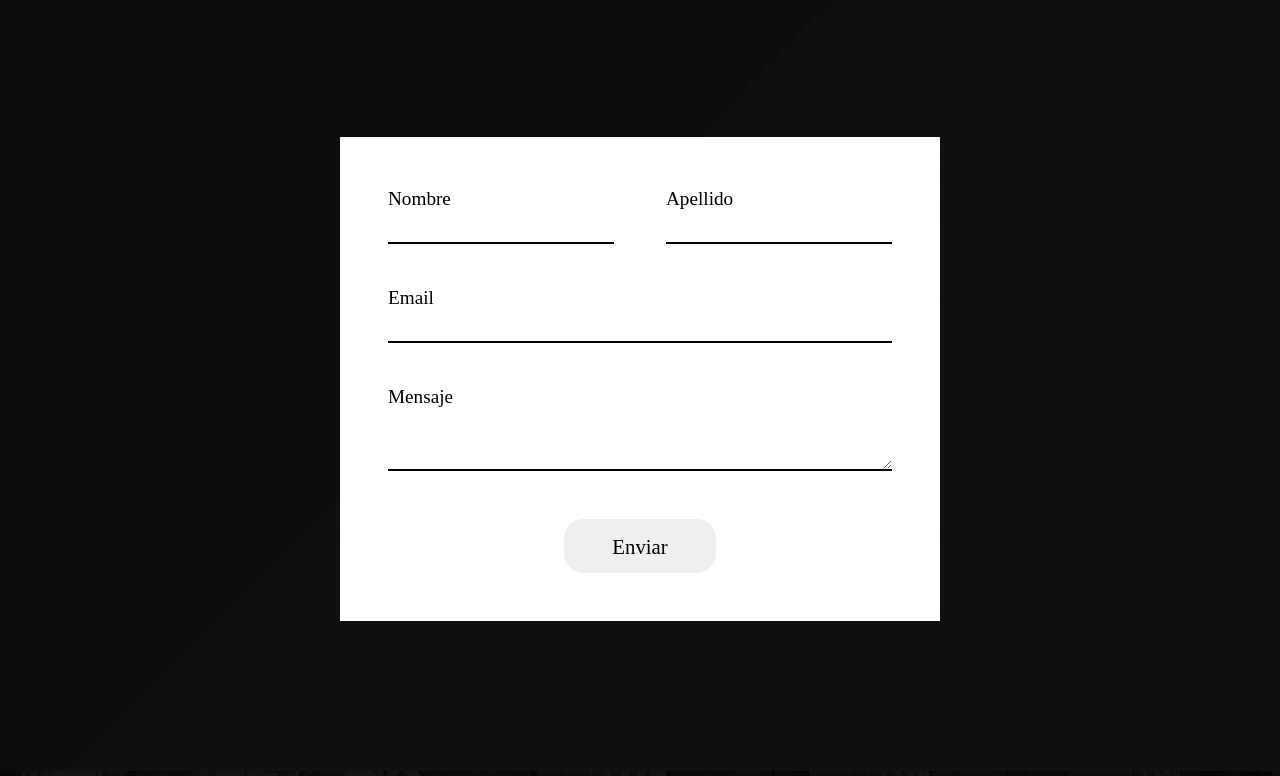
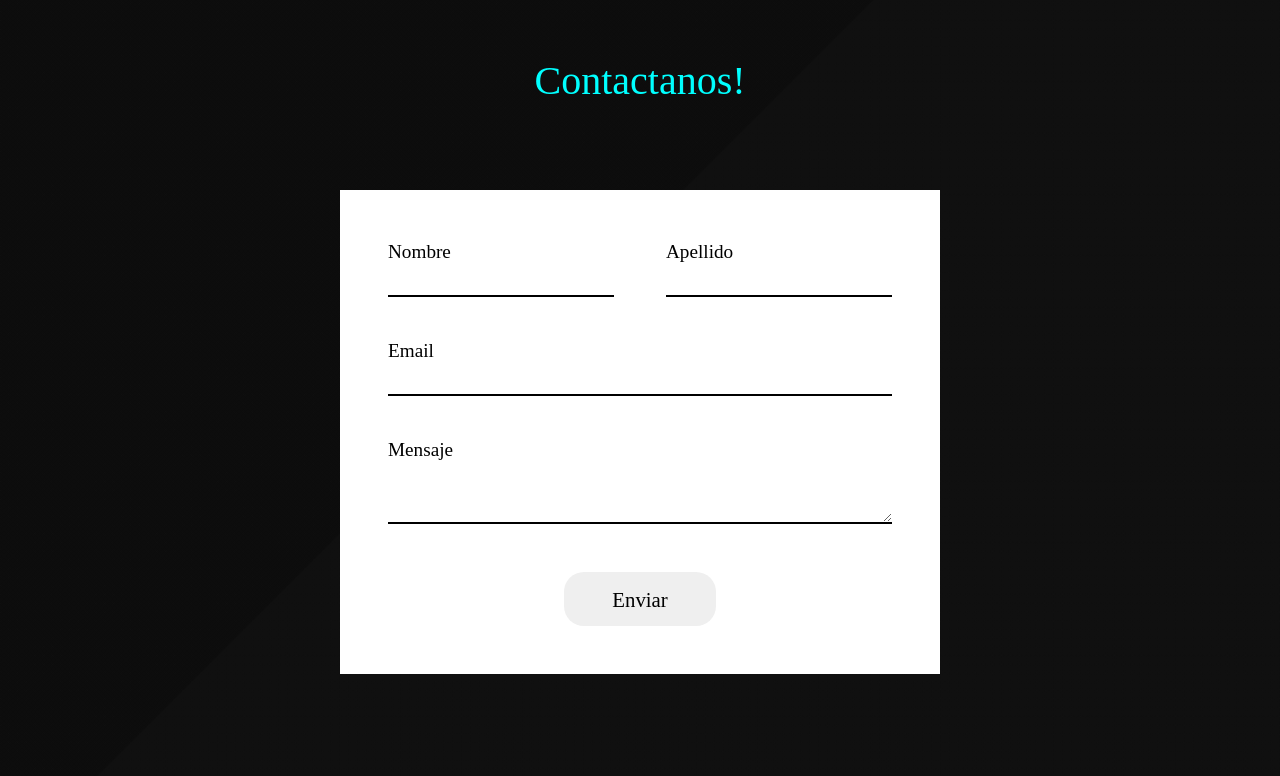
Before and after one commit to NicLen17/Individual-2, a plain HTML site: page index.html in a window 1280 px wide. Shown: the part 3224-4000 px from the top of the page. Drawn offline with nearby package versions, Linux system fonts and the light colour scheme.

Commit message:
Cambio de titulo y agregado de texto

```diff
--- a/index.html
+++ b/index.html
@@ -25,7 +25,7 @@
         rel="style.css">
         <link rel="shortcut icon" href="./img/icon.png" type="image/x-icon">
 
-    <title>Infomax</title>
+    <title>GlobalTech</title>
 </head>
 
 
@@ -191,6 +191,12 @@
         </section>
     </section>
 
+    <div>
+        <h3 style="color: aqua; font-size: 40px; text-align: center ; margin-bottom: 5px;">
+            Contactanos!
+        </h3>
+    </div>
+
     <section id="contacto">
         <form class="formulario">
             <div class="flexnombres">
```
